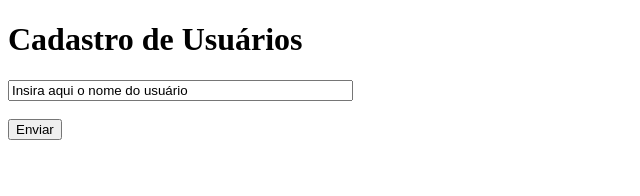
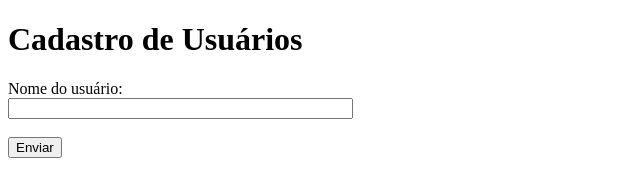
Before and after one commit to MuriloKom/portal-ex, a plain HTML site: page index.html in a window 1280 px wide. Shown: the whole page, without its empty margins (0-640 px from the left). Drawn offline with Linux system fonts and the light colour scheme.

Commit message:
Add files via upload

```diff
--- a/index.html
+++ b/index.html
@@ -14,11 +14,9 @@
      </DIV>
      <FORM ID="form" METHOD="post" ACTION="http://node-red-route-sandbox.apps.shared-na4.na4.openshift.opentlc.com/insertUser">
         <!--Nome do usuário-->
-        <INPUT
-           name="username"
-           size="40"
-           ONBLUR="if (this.value=='') {this.value='Insira aqui o nome do usuário';}"
-           ONFOCUS="this.value='';" TYPE="text" VALUE="Insira aqui o nome do usuário">
+        Nome do usuário:
+        <BR>
+        <INPUT name="username" size="40">
         <!--Botão Enviar-->
         <BR>
         <BR>
```
